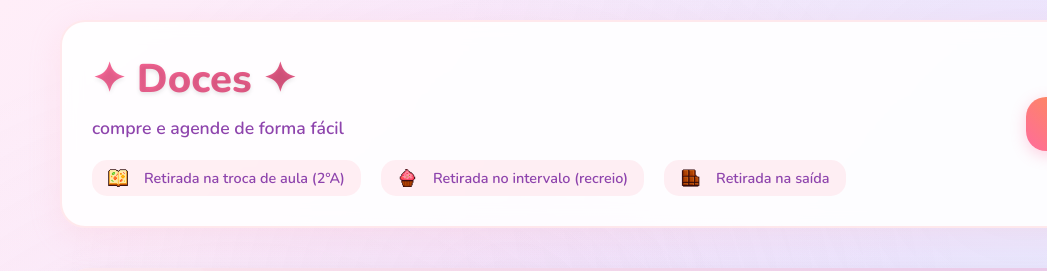
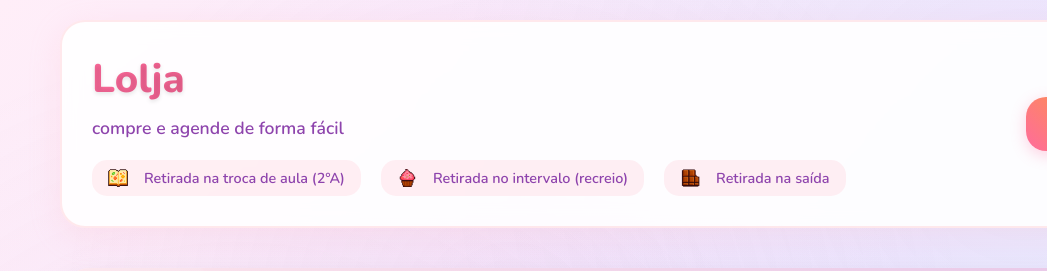
Before and after one commit to Onidori61/doces, a website with bundled scripts: page public/index.html in a window 1280 px wide. Shown: the top 271 px of the page, 0-1047 px from the left. Built offline with nearby package versions, Linux system fonts and the light colour scheme; no server answers.

Commit message:
Atualizar o index.html

```diff
--- a/public/index.html
+++ b/public/index.html
@@ -12,7 +12,7 @@
         <!-- Header -->
         <header class="header">
             <div class="header-content">
-                <h1 class="title">✦ Doces ✦</h1>
+                <h1 class="title">Lolja</h1>
                 <p class="subtitle"> compre e agende de forma fácil</p>
                 <div class="header-info">
                     <div class="info-item">
```
